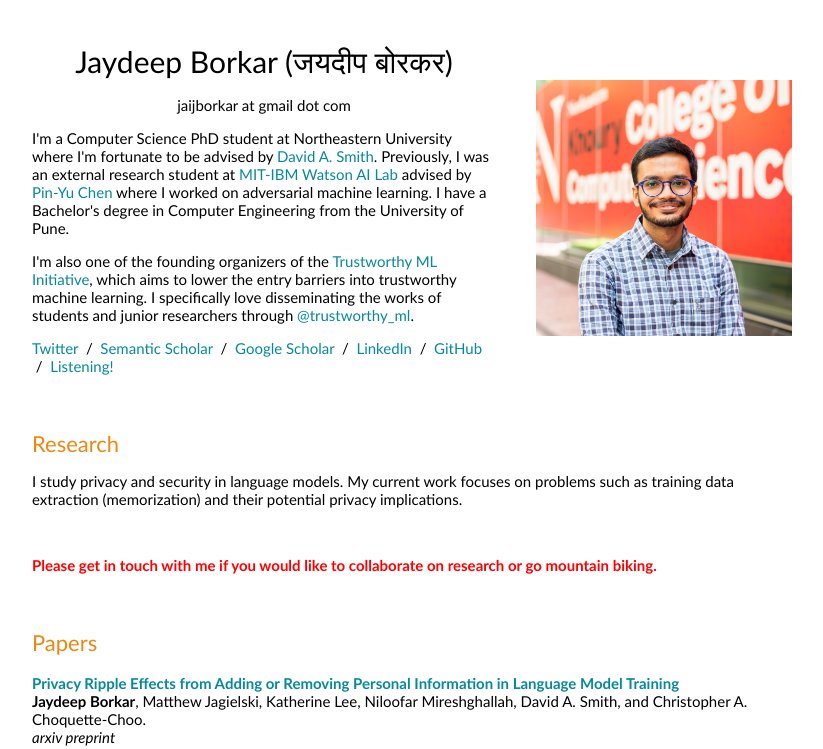
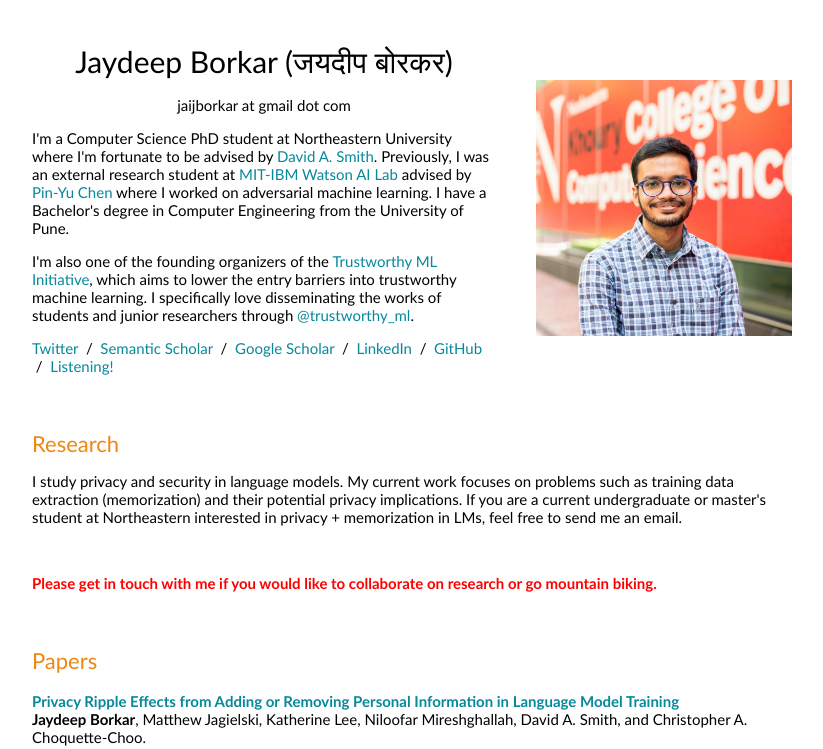
Before and after one commit to jaydeepborkar/jaydeepborkar.github.io, a plain HTML site: page index.html in a window 1280 px wide. Shown: the top 749 px of the page, without its empty margins (228-1051 px from the left). Drawn offline with Linux system fonts and the light colour scheme.

Commit message:
Update index.html

```diff
--- a/index.html
+++ b/index.html
@@ -58,6 +58,7 @@
             <heading>Research</heading>
             <p>
              I study privacy and security in language models. My current work focuses on problems such as training data extraction (memorization) and their potential privacy implications.
+               If you are a current undergraduate or master's student at Northeastern interested in privacy + memorization in LMs, feel free to send me an email.
               </p>
              <br>
               <b><p style="color:red;"> Please get in touch with me if you would like to collaborate on research or go mountain biking.</p></b>
```
